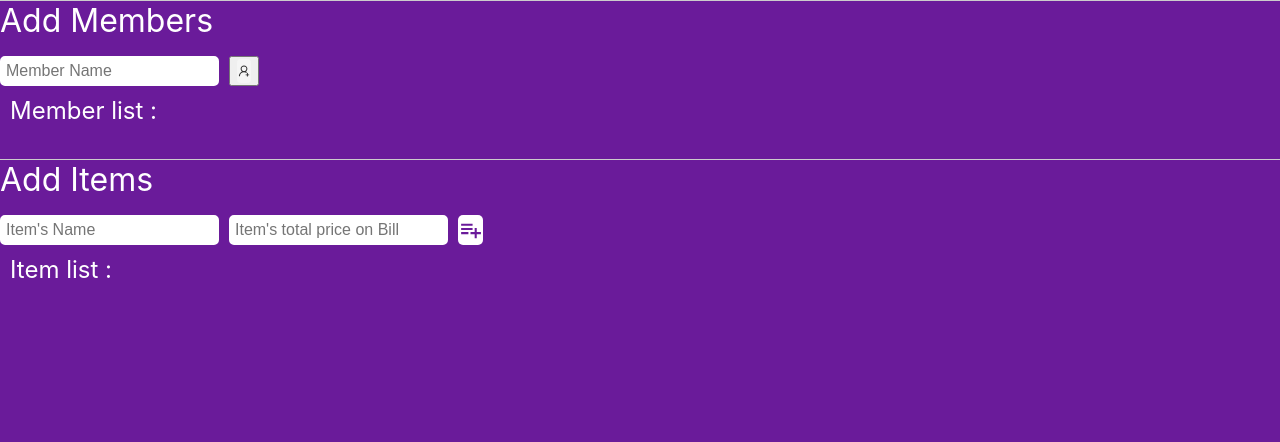
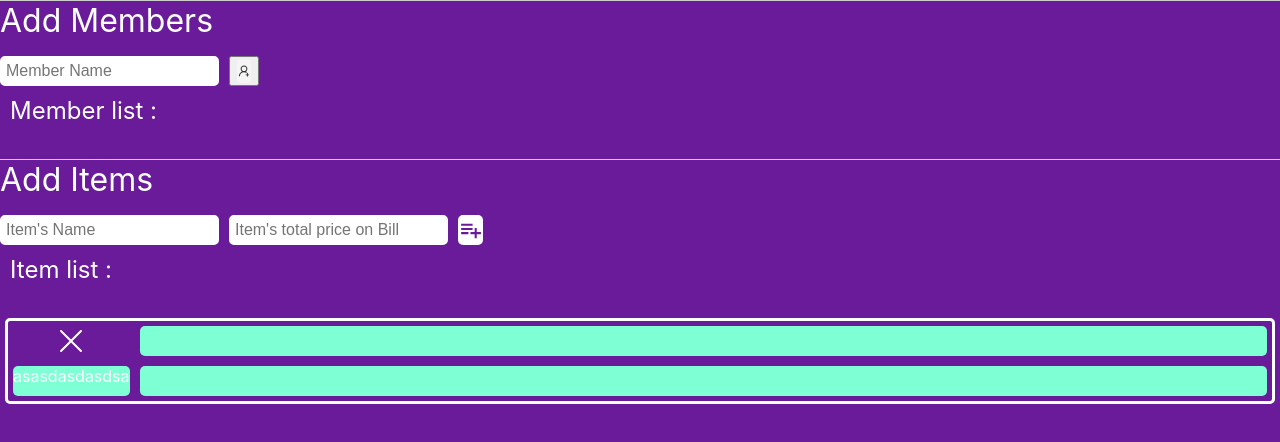
Before and after one commit to AmanBhanse/Helping-hand, a React (Create React App) app: page / in a window 1280 px wide. Shown: the top 442 px of the page. Built offline with nearby package versions, Linux system fonts and the light colour scheme.

Commit message:
involvement matrix starter code

```diff
--- /dev/null
+++ b/src/components/InvolvementMatrix/InvolvementMatrix.jsx
@@ -0,0 +1,30 @@
+import React from "react";
+import { useSelector } from "react-redux";
+import "./InvolvementMatrix.scss";
+import { RxCross1 } from "react-icons/rx";
+
+const InvolvementMatrix = () => {
+  const members = useSelector((state) => state.membersContainer.members);
+  const itemsMeta = useSelector((state) => {
+    return state.itemsStore.itemsMeta;
+  });
+
+  const dummyMembers = ["Aman", "baloo"];
+  const dummyItemMeta = [
+    { itemName: "drinks", totalItemPriceOnBill: 34.6 },
+    { itemName: "Food", totalItemPriceOnBill: 50 },
+  ];
+
+  return (
+    <div className="involvement-matrix-container">
+      <div className="involvement-matrix-intersection-cell">
+        <RxCross1 />
+      </div>
+      <div className="involvement-matrix-row-headers"></div>
+      <div className="involvement-matrix-col-headers">asasdasdasdsa</div>
+      <div className="involvement-matrix-data-grid"></div>
+    </div>
+  );
+};
+
+export default InvolvementMatrix;
--- /dev/null
+++ b/src/components/InvolvementMatrix/InvolvementMatrix.scss
@@ -0,0 +1,49 @@
+
+
+.involvement-matrix-container{
+  --cell-width: 30px;
+  --cell-height: 30px;
+
+  padding: 5px;
+  margin: 5px;
+  border-style: solid;
+  border-radius: 5px;
+  display: grid;
+  grid-template-columns: auto 1fr; /* Div 1 takes fixed width, Div 2 stretches */
+  grid-auto-rows: var(--cell-height); /* Div 1 takes fixed height, Div 3 stretches */
+  grid-gap: 10px; /* Add gap between divs if desired */
+
+  > * {
+    background-color: aquamarine;
+    border-radius: 5px;
+  }
+
+.involvement-matrix-intersection-cell {
+  grid-column: 1;
+  grid-row: 1;
+  display: flex;
+  justify-content: center;
+  align-items: center;
+  background-color: transparent;
+
+  svg{
+    width: var(--cell-width);
+    height: var(--cell-height);
+  }
+}
+
+.involvement-matrix-row-headers {
+  grid-column: 2;
+  grid-row: 1;
+}
+
+.involvement-matrix-col-headers {
+  grid-column: 1;
+  grid-row: 2;
+}
+
+.involvement-matrix-data-grid {
+  grid-column: 2;
+  grid-row: 2;
+}
+}
--- a/src/page/splitify/Splitify.jsx
+++ b/src/page/splitify/Splitify.jsx
@@ -1,12 +1,14 @@
-import React from 'react';
-import AddMembersSublocation from '../../components/AddMembersSublocation/AddMembersSublocation';
-import AddItemsSublocation from '../../components/AddItemsSublocation/AddItemsSublocation';
+import React from "react";
+import AddMembersSublocation from "../../components/AddMembersSublocation/AddMembersSublocation";
+import AddItemsSublocation from "../../components/AddItemsSublocation/AddItemsSublocation";
+import InvolvementMatrix from "../../components/InvolvementMatrix/InvolvementMatrix";
 
 const Splitify = () => {
   return (
     <div>
       <AddMembersSublocation />
       <AddItemsSublocation />
+      <InvolvementMatrix />
     </div>
   );
 };
```
